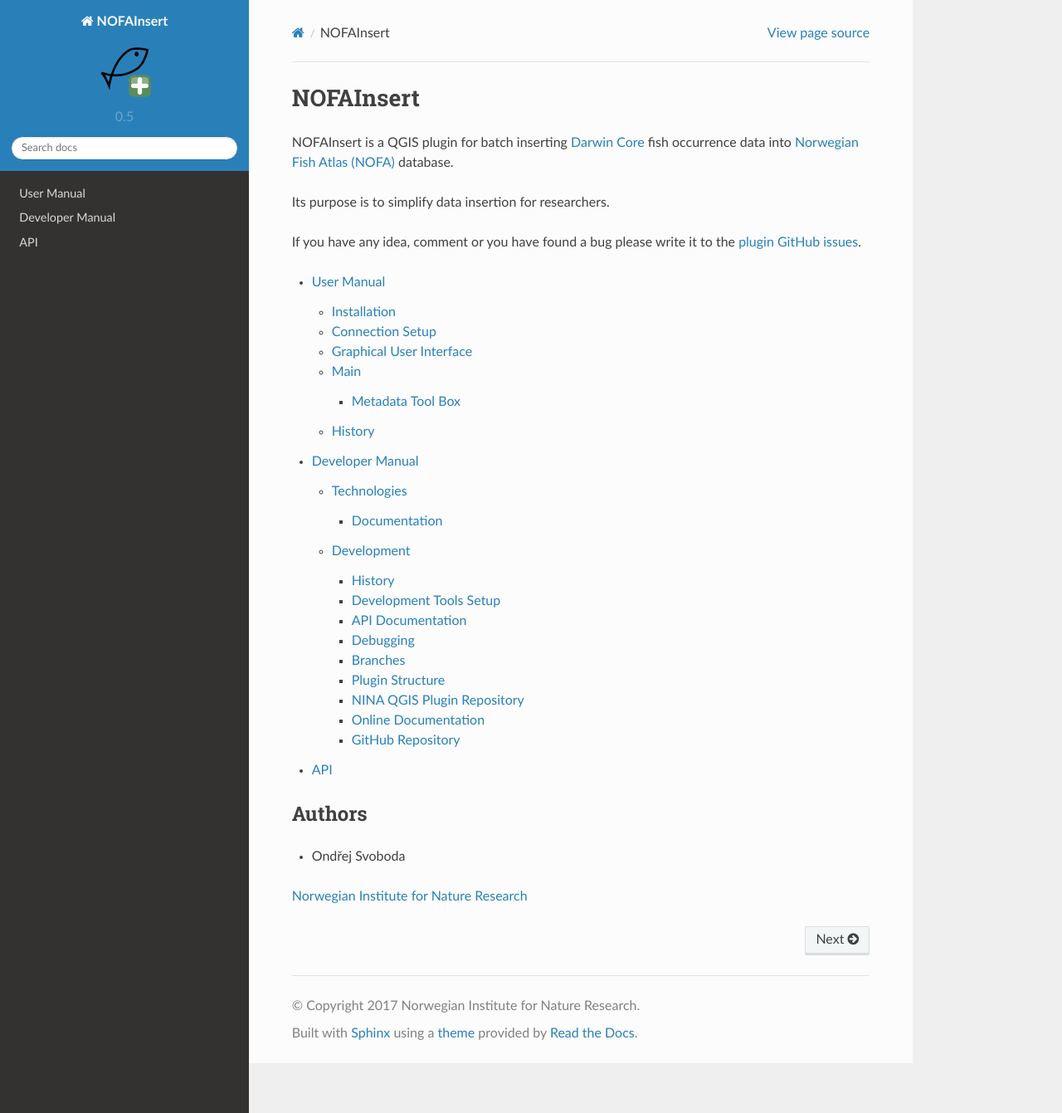
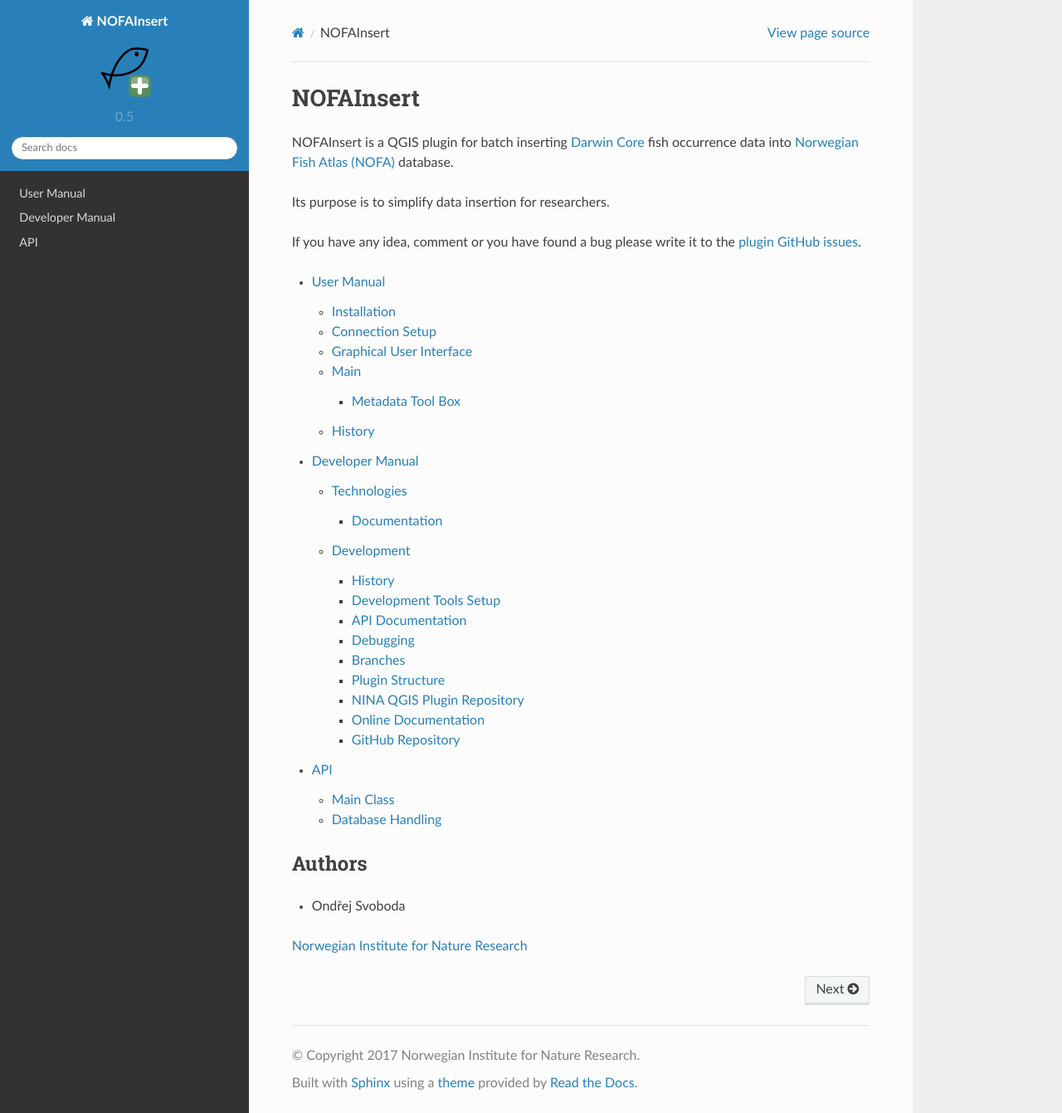
Before and after one commit to NINAnor/NOFAInsert, a Sphinx documentation site: the page built from docs/source/index.rst, in a window 1280 px wide and 1341 px high. Shown: the whole window at 83% size. Built offline with Sphinx 7.4.7 and the Read the Docs theme 2.0.0, drawn with Linux system fonts in a browser that asks for light colours; formulas are drawn with MathJax 3.

Commit message:
Docs: add text

```diff
--- a/docs/source/api.rst
+++ b/docs/source/api.rst
@@ -4,5 +4,16 @@
 API
 ###
 
+**********
+Main Class
+**********
+
 .. autoclass:: nofa.gui.ins_mw.InsMw
     :members:
+
+*****************
+Database Handling
+*****************
+
+.. automodule:: nofa.db
+   :members:
```
